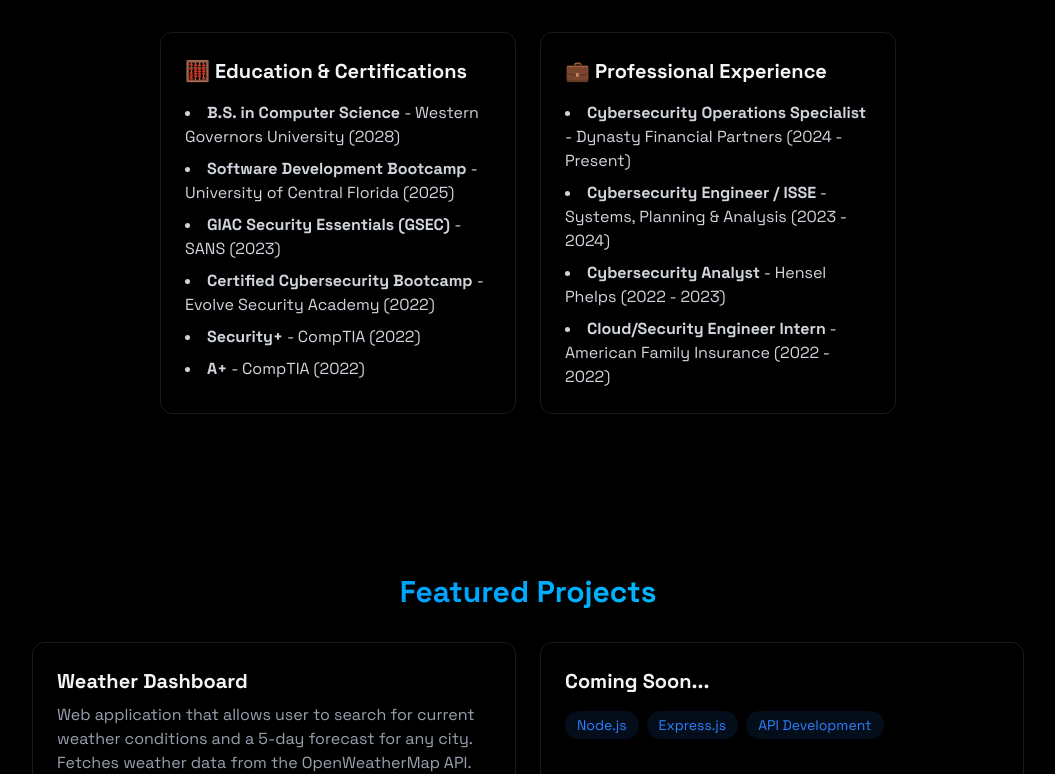
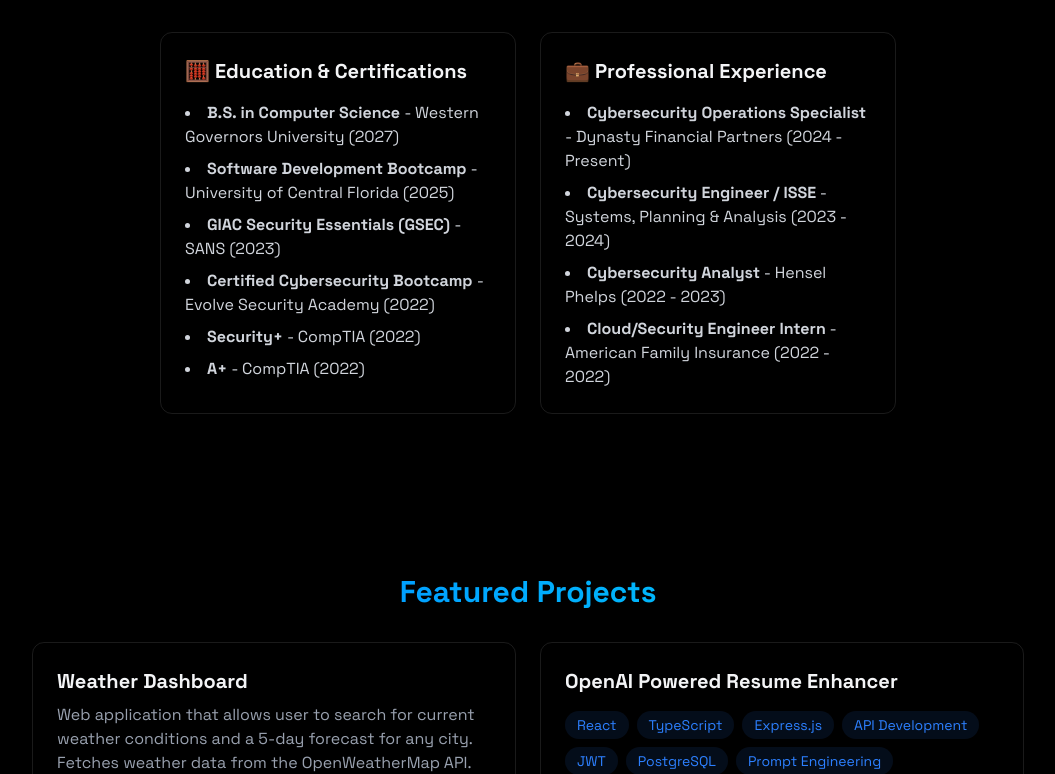
Before and after one commit to jarredhampton/portfolio, a React (Vite) app: page / in a window 1280 px wide. Shown: the part 1386-2160 px from the top of the page, without its empty margins (112-1167 px from the left). Built offline with nearby package versions, Linux system fonts and the light colour scheme.

Commit message:
Update: recent React App project added

```diff
--- a/src/components/sections/About.jsx
+++ b/src/components/sections/About.jsx
@@ -5,7 +5,6 @@ export const About = () => {
     "React",
     "JavaScript",
     "TypeScript",
-    "HTML",
     "CSS",
     "TailwindCSS",
   ];
@@ -82,7 +81,7 @@ export const About = () => {
               <ul className="list-disc list-inside text-gray-300 space-y-2">
                 <li>
                   <strong> B.S. in Computer Science </strong> - Western
-                  Governors University (2028)
+                  Governors University (2027)
                 </li>
                 <li>
                   <strong> Software Development Bootcamp </strong> - University
--- a/src/components/sections/Projects.jsx
+++ b/src/components/sections/Projects.jsx
@@ -47,23 +47,32 @@ export const Projects = () => {
               className="p-6 rounded-xl border border-white/10 hover:-translate-y-1 hover:border-blue-500/30 hover:shadow-[0_2px_8px_rgba(59,130,246,0.1)] transition-all
             "
             >
-              <h3 className="text-xl font-bold mb-2"> Coming Soon...</h3>
+              <h3 className="text-xl font-bold mb-2">
+                {" "}
+                OpenAI Powered Resume Enhancer
+              </h3>
               <p className="text-gray-400 mb-4">{""}</p>
               <div className="flex flex-wrap gap-2 mb-4">
-                {["Node.js", "Express.js", "API Development"].map(
-                  (tech, key) => (
+                {[
+                  "React",
+                  "TypeScript",
+                  "Express.js",
+                  "API Development",
+                  "JWT",
+                  "PostgreSQL",
+                  "Prompt Engineering",
+                ].map((tech, key) => (
                   <span
                     key={key}
                     className="bg-blue-500/10 text-blue-500 py-1 px-3 rounded-full text-sm hover:bg-blue-500/20 hover:shadow[0_2px_8px_rgba(59,130,246,0.2)] transition-all"
                   >
                     {tech}
                   </span>
-                  )
-                )}
+                ))}
               </div>
               <div className="flex justify-between items-center">
                 <a
-                  href=""
+                  href="https://github.com/Jarred13D/ResumePilot"
                   target="_blank"
                   rel="noopener noreferrer"
                   className="text-blue-400 hover:text-blue-300 transition-colors my-4"
```
Lines whose indentation alone changed are shown as unchanged.
